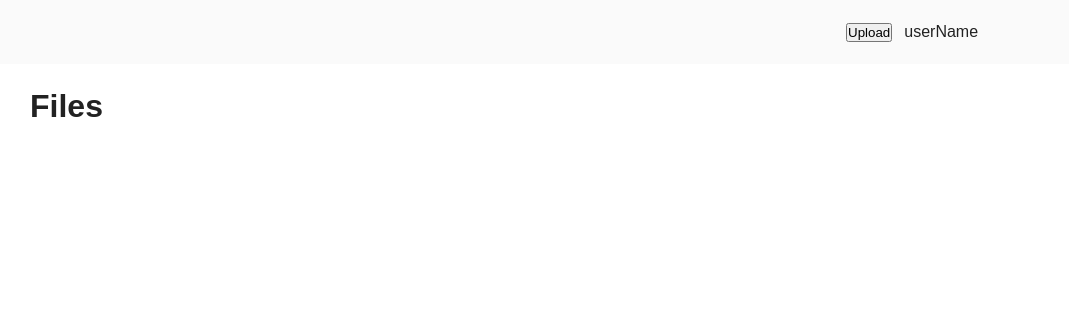
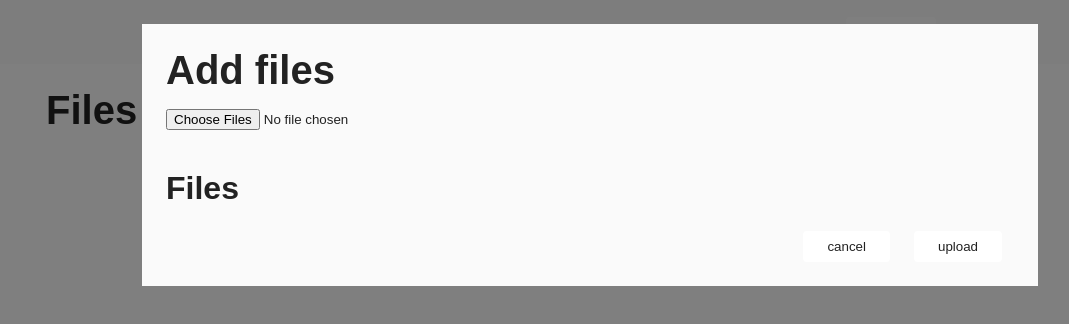
Before and after one commit to juhohey/mydrive, a Next.js app: page / in a window 1280 px wide. Shown: the top 324 px of the page, without its empty margins (50-1119 px from the left). Built offline with nearby package versions, Linux system fonts and the light colour scheme.

Commit message:
feat: layout, styles, added dialog

```diff
--- /dev/null
+++ b/src/components/Dialog/Dialog.tsx
@@ -0,0 +1,35 @@
+import React from 'react'
+
+type DialogProps = {
+  children: React.ReactNode
+  isOpen: boolean
+  onClose: () => void
+  onConfirm: () => void
+  confirmLabel?: string
+}
+
+export default function Dialog({
+  children,
+  isOpen,
+  onClose,
+  onConfirm,
+  confirmLabel = 'ok',
+}: DialogProps) {
+  const dialogStateClass = isOpen ? 'dialog--open' : ''
+  return (
+    <aside className={`dialog ${dialogStateClass}`}>
+      <div className="dialog__body">
+        {children}
+        <div className="dialog__actions">
+          <button className="dialog__action" onClick={onClose}>
+            cancel
+          </button>
+          <button className="dialog__action" onClick={onConfirm}>
+            {confirmLabel}
+          </button>
+        </div>
+      </div>
+      <div className="dialog__bg" onClick={onClose} />
+    </aside>
+  )
+}
--- a/src/components/Header/Header.tsx
+++ b/src/components/Header/Header.tsx
@@ -1,14 +1,9 @@
 import React from 'react'
 
-export default function Header() {
+export default function Header({ children }) {
   return (
     <header className="header">
-      <div className="header__container">
-        <button>Upload</button>
-        <div className="header__avatar avatar">
-          <p>userName</p>
-        </div>
-      </div>
+      <div className="header__container">{children}</div>
     </header>
   )
 }
--- a/src/pages/_app.tsx
+++ b/src/pages/_app.tsx
@@ -5,6 +5,9 @@ import store from '../store/store'
 
 import '../styles/globals.css'
 import '../styles/layout.css'
+import '../styles/dialog.css'
+import '../styles/upload.css'
+import '../styles/margin.css'
 
 export default function App({ Component, pageProps }: AppProps) {
   return (
--- a/src/pages/index.tsx
+++ b/src/pages/index.tsx
@@ -1,10 +1,16 @@
 import Head from 'next/head'
-import React from 'react'
+import React, { SyntheticEvent, useState } from 'react'
+import Dialog from '../components/Dialog/Dialog'
 import Header from '../components/Header/Header'
+import { TFile } from '../store/filesStore'
 import { useAppSelector } from '../store/store'
 
 export default function Home() {
   const files = useAppSelector((state) => state.files)
+  const [state, setState] = useState({ isAddingFiles: true })
+
+  const onCloseAddingFiles = () => setState({ ...state, isAddingFiles: false })
+  const onOpenAddingFiles = () => setState({ ...state, isAddingFiles: true })
   return (
     <>
       <Head>
@@ -14,7 +20,14 @@ export default function Home() {
         <link rel="icon" href="/favicon.ico" />
       </Head>
       <div>
-        <Header />
+        <Header>
+          <>
+            <button onClick={onOpenAddingFiles}>Upload</button>
+            <div className="header__avatar avatar">
+              <p>userName</p>
+            </div>
+          </>
+        </Header>
         <main className="main">
           <div className={'container'}>
             <h1>Files</h1>
@@ -25,7 +38,49 @@ export default function Home() {
             </div>
           </div>
         </main>
+        <AddFilesDialog
+          isOpen={state.isAddingFiles}
+          onClose={onCloseAddingFiles}
+        />
       </div>
     </>
   )
 }
+
+type AddFilesDialogProps = {
+  isOpen: boolean
+  onClose: () => void
+}
+
+const AddFilesDialog = ({ isOpen, onClose }: AddFilesDialogProps) => {
+  const [files, setFiles] = useState<TFile[]>([])
+
+  const onSetFiles = (e: SyntheticEvent<HTMLInputElement>) => {
+    const target = e.target as HTMLInputElement
+    const files = target.files || []
+    setFiles([...files])
+  }
+  return (
+    <Dialog
+      isOpen={isOpen}
+      onClose={onClose}
+      onConfirm={() => {}}
+      confirmLabel={'upload'}
+    >
+      <div className="m-b-4">
+        <h1 className="m-b-1">Add files</h1>
+        <input type="file" multiple={true} onChange={onSetFiles} />
+      </div>
+      <h2 className="m-b-1">Files</h2>
+      <div className="upload-files">
+        {files.map((file, i) => {
+          return (
+            <div key={i + file.name} className="upload-files__file">
+              {file.name}
+            </div>
+          )
+        })}
+      </div>
+    </Dialog>
+  )
+}
--- a/src/store/filesStore.ts
+++ b/src/store/filesStore.ts
@@ -1,9 +1,12 @@
 import { createSlice, PayloadAction } from '@reduxjs/toolkit'
 
 export type TFiles = {}
+export type TFile = {
+  name: string
+}
 
 const initialState = {
-  data: [],
+  data: [] as TFile[],
   status: '',
 }
 
--- /dev/null
+++ b/src/styles/dialog.css
@@ -0,0 +1,38 @@
+.dialog {
+  position: fixed;
+  top: 0;
+  left: 0;
+  height: 100vh;
+  width: 100vw;
+  display: none;
+}
+
+.dialog--open {
+  display: block;
+}
+
+.dialog__bg {
+  background-color: rgba(0, 0, 0, 0.5);
+  position: absolute;
+  top: 0;
+  left: 0;
+  height: 100%;
+  width: 100%;
+}
+
+.dialog__body {
+  width: 70%;
+  margin: 24px auto;
+  padding: 24px;
+  position: relative;
+  z-index: 1;
+  background-color: var(--color-bg-200);
+}
+
+.dialog__actions {
+  display: flex;
+  justify-content: flex-end;
+}
+.dialog__action {
+  margin: 0 12px;
+}
--- a/src/styles/globals.css
+++ b/src/styles/globals.css
@@ -32,6 +32,32 @@ a {
   text-decoration: none;
 }
 
+h1 {
+  font-size: 40px;
+}
+h2 {
+  font-size: 32px;
+}
+h3 {
+  font-size: 24px;
+}
+h4 {
+  font-size: 18px;
+}
+h5 {
+  font-size: 16px;
+}
+
+button,
+.button {
+  padding: 8px 24px;
+  background-color: var(--color-bg-100);
+  color: var(--color-text);
+  border: 0;
+  cursor: pointer;
+  border-radius: 4px;
+}
+
 @media (prefers-color-scheme: dark) {
   html {
     color-scheme: dark;
--- a/src/styles/layout.css
+++ b/src/styles/layout.css
@@ -1,6 +1,7 @@
 .container {
   max-width: 1120px;
   margin: 0 auto;
+  padding: 0 16px;
 }
 
 .main {
@@ -19,6 +20,7 @@
   min-width: 200px;
   margin-left: auto;
   display: flex;
+  align-items: center;
 }
 
 .header__avatar {
--- /dev/null
+++ b/src/styles/margin.css
@@ -0,0 +1,12 @@
+.m-b-1 {
+  margin-bottom: 16px;
+}
+.m-b-2 {
+  margin-bottom: 24px;
+}
+.m-b-3 {
+  margin-bottom: 32px;
+}
+.m-b-4 {
+  margin-bottom: 40px;
+}
--- /dev/null
+++ b/src/styles/upload.css
@@ -0,0 +1,6 @@
+.upload-files {
+  margin-bottom: 24px;
+}
+.upload-files__file {
+  margin: 12px 0 24px 0;
+}
--- a/tsconfig.json
+++ b/tsconfig.json
@@ -14,6 +14,7 @@
     "isolatedModules": true,
     "jsx": "preserve",
     "incremental": true,
+    "downlevelIteration": true
   },
   "include": ["next-env.d.ts", "**/*.ts", "**/*.tsx"],
   "exclude": ["node_modules"]
```
